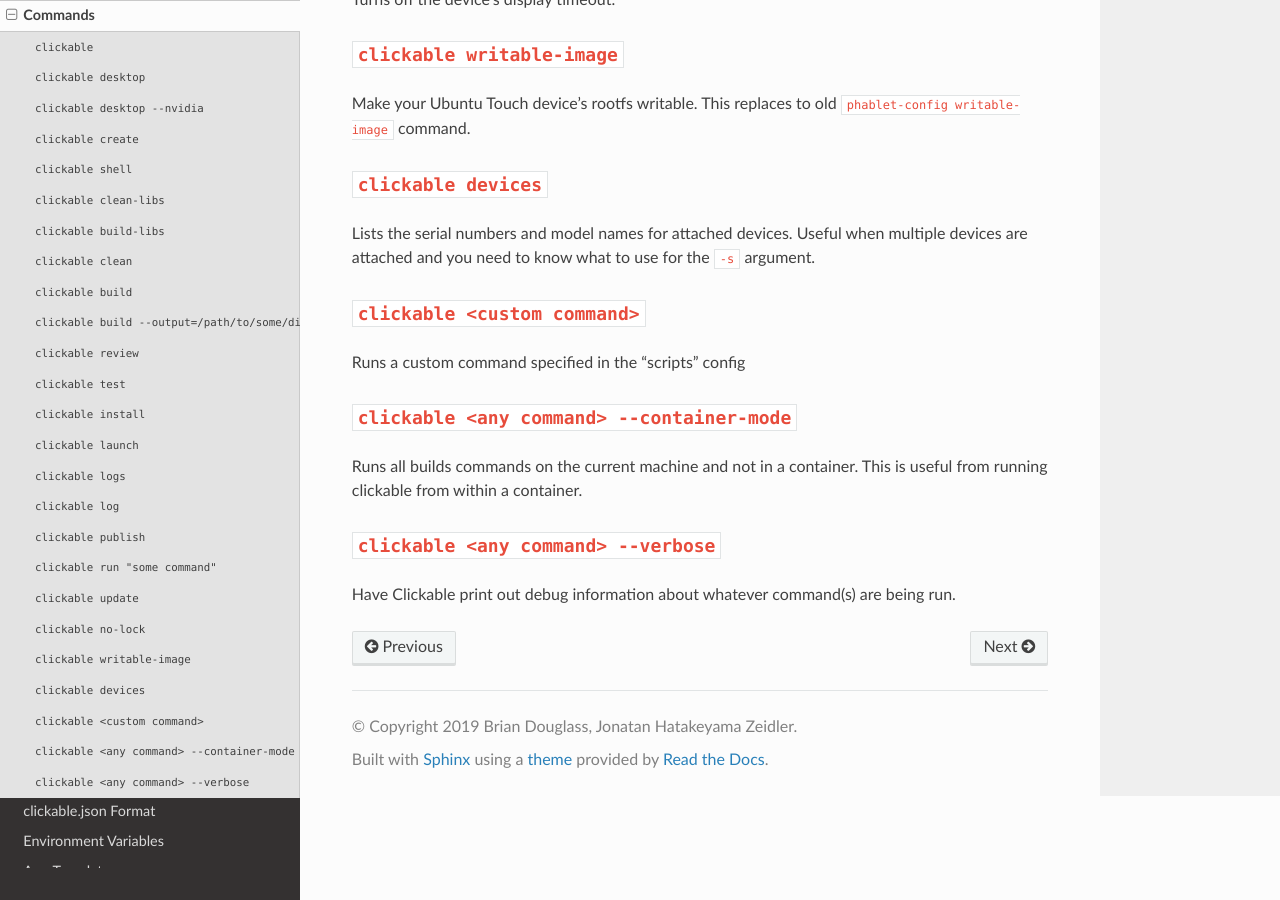
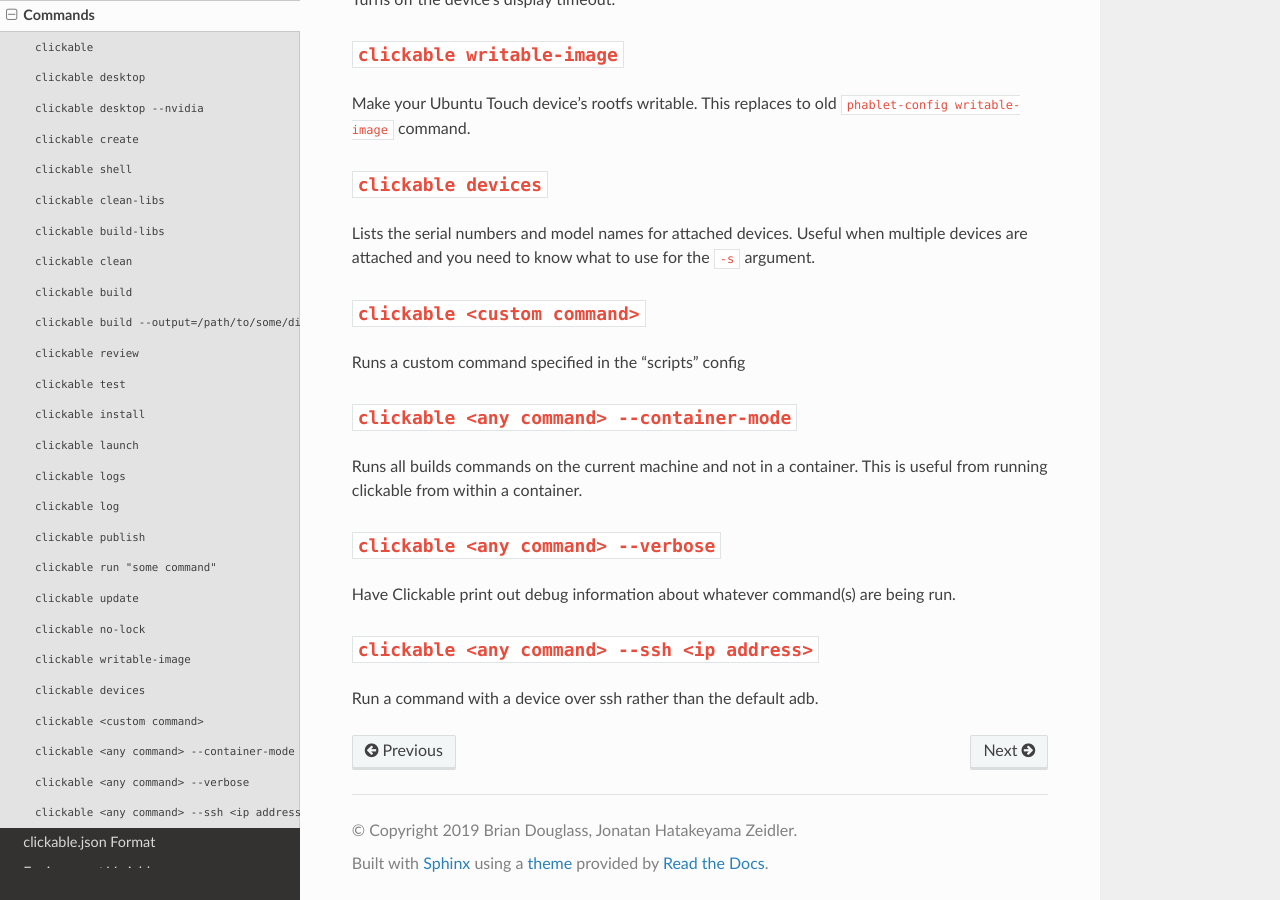
Before and after one commit to bhdouglass/clickable, a Sphinx documentation site: the page built from docs/commands.rst, in a window 1280 px wide and 900 px high, scrolled down 3591 px. Built offline with Sphinx 7.4.7 and the Read the Docs theme 2.0.0, drawn with Linux system fonts in a browser that asks for light colours.

Commit message:
Added info about --ssh to command docs

```diff
--- a/docs/commands.rst
+++ b/docs/commands.rst
@@ -201,3 +201,8 @@
 -------------------------------------
 
 Have Clickable print out debug information about whatever command(s) are being run.
+
+``clickable <any command> --ssh <ip address>``
+----------------------------------------------
+
+Run a command with a device over ssh rather than the default adb.
```
